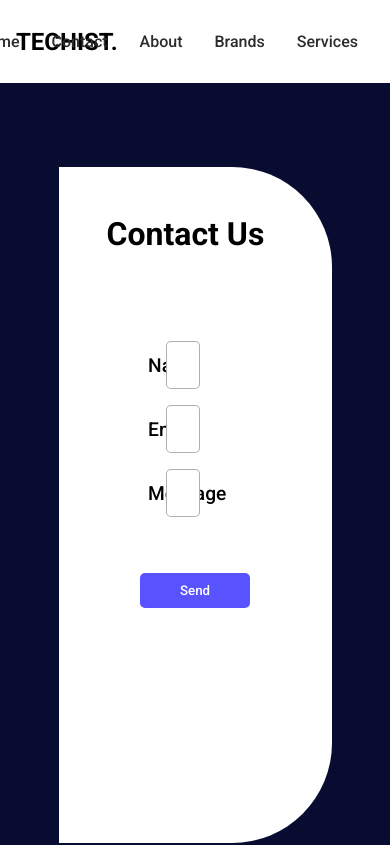
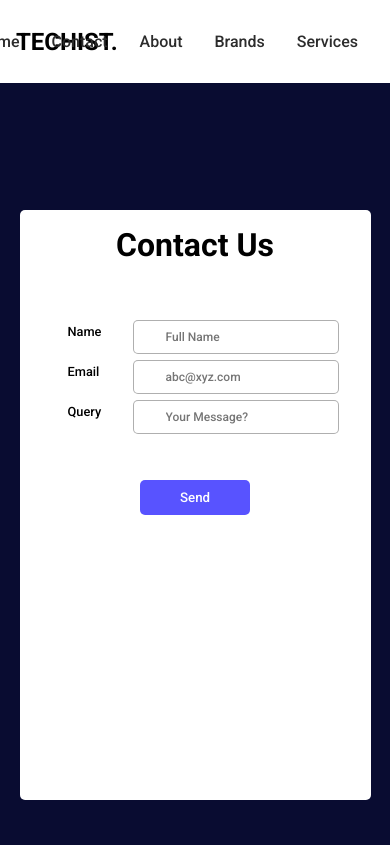
Before and after one commit to Anoshkhan/Landing-page, a React (Create React App) app: page /contact in a window 390 px wide. Shown: the top 845 px of the page. Built offline with nearby package versions, Linux system fonts and the light colour scheme.

Commit message:
ui update

```diff
--- a/src/components/Contact.jsx
+++ b/src/components/Contact.jsx
@@ -8,15 +8,15 @@ const Contact = () => {
             <form>
                 <div>
                     <label>Name</label>
-                    <input type="text" required placeholder='enter your name'/>
+                    <input type="text" required placeholder='Full Name'/>
                 </div>
                 <div>
                     <label>Email</label>
                     <input type="email" required placeholder='abc@xyz.com'/>
                 </div>
                 <div>
-                    <label>Message</label>
-                    <input type="text" required placeholder='Tell us about your query?'/>
+                    <label>Query</label>
+                    <input type="text" required placeholder='Your Message?'/>
                 </div>
                 <button>Send</button>
             </form>
--- a/src/styles/mediaquery.scss
+++ b/src/styles/mediaquery.scss
@@ -1,3 +1,4 @@
+
 @media screen and (max-width: 768px) {
    .home{
     border-radius: 0px 0px 120px 120px;
@@ -33,8 +34,43 @@
      }
 
    }
+   .home4 {
+    height: 110vh;
+   > div{
+      width:80%;
+      height: 80vh;
+   }
+  }
+  .contact{
+    height: 100vh;
+    width: 100%;
+    > main{
+      height: 80vh;
+      width: 80%;
+      padding: 1rem;
+      h1{
+        text-align: center;
+      }
+      > form{
+        margin: 3rem 1rem;
+        > div{
+          height: 1.5rem;
+          width: 100%;
+          > label{
+            font-size: 1rem;
+            width: 20%;
+          }
+          > input{
+            font-size: 13px;
+            padding: 1rem 2rem 1rem 2rem;
+            width: 80%;
+          }
+        }
+      }
+    }
+  }
 }
-@media screen and (max-width: 500px) {
+@media screen and (max-width: 520px) {
     .home{
       border-radius: 0px 0px 100px 100px;
       >main h1{
@@ -56,11 +92,66 @@
              font-size: 15px;
          }
       }
-      .contact > main{
-        height: 100vh;
-        width: 100%;
+
+    }
+    .home4 {
+      height: 90vh;
+     > div{
+      height: 80vh;
+     > article{
+      margin: 1.5rem 0px;
+      > div{
+      width: 7rem;
+      height: 7rem;
+      svg{
+        font-size: 2.5rem;
+      }
+      p{
+        font-size: 1rem;
+      }
+    }
+  }
+     }
+    }
+    .contact{
+      height: 100vh;
+      width: 100%;
+      > main{
+        height: 70vh;
+        width: 90%;
+        padding: 1rem;
+        border-radius: 5px;
+        > form{
+          margin: 3rem 1rem;
+          > div{
+            height: 1.5rem;
+            width: 100%;
+            > label{
+              font-size: 0.8rem;
+              width: 20%;
+            }
+            > input{
+              font-size: 12px;
+              padding: 1rem 2rem 1rem 2rem;
+              width: 80%;
+            }
+          }
+        }
+      }
+    }
+    .footer{
+    > div{
+
+     > h1{
+      font-size: 1.8rem;
+     }
+     > p{
+      margin: 12px 0px;
       }
 
+    > h5{
+      font-size: 1.5rem;
     }
-
+  }
+  }
  }
```
